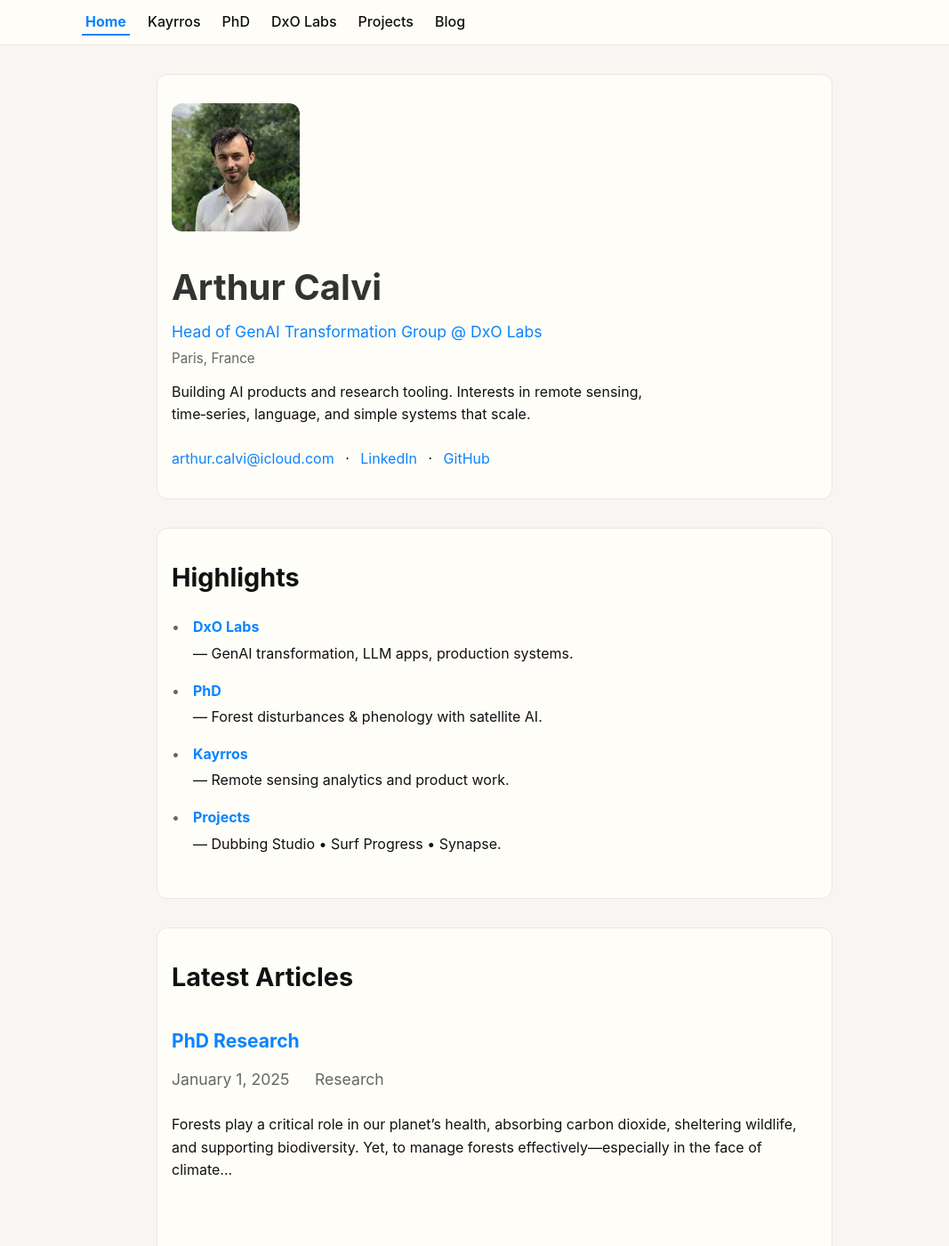
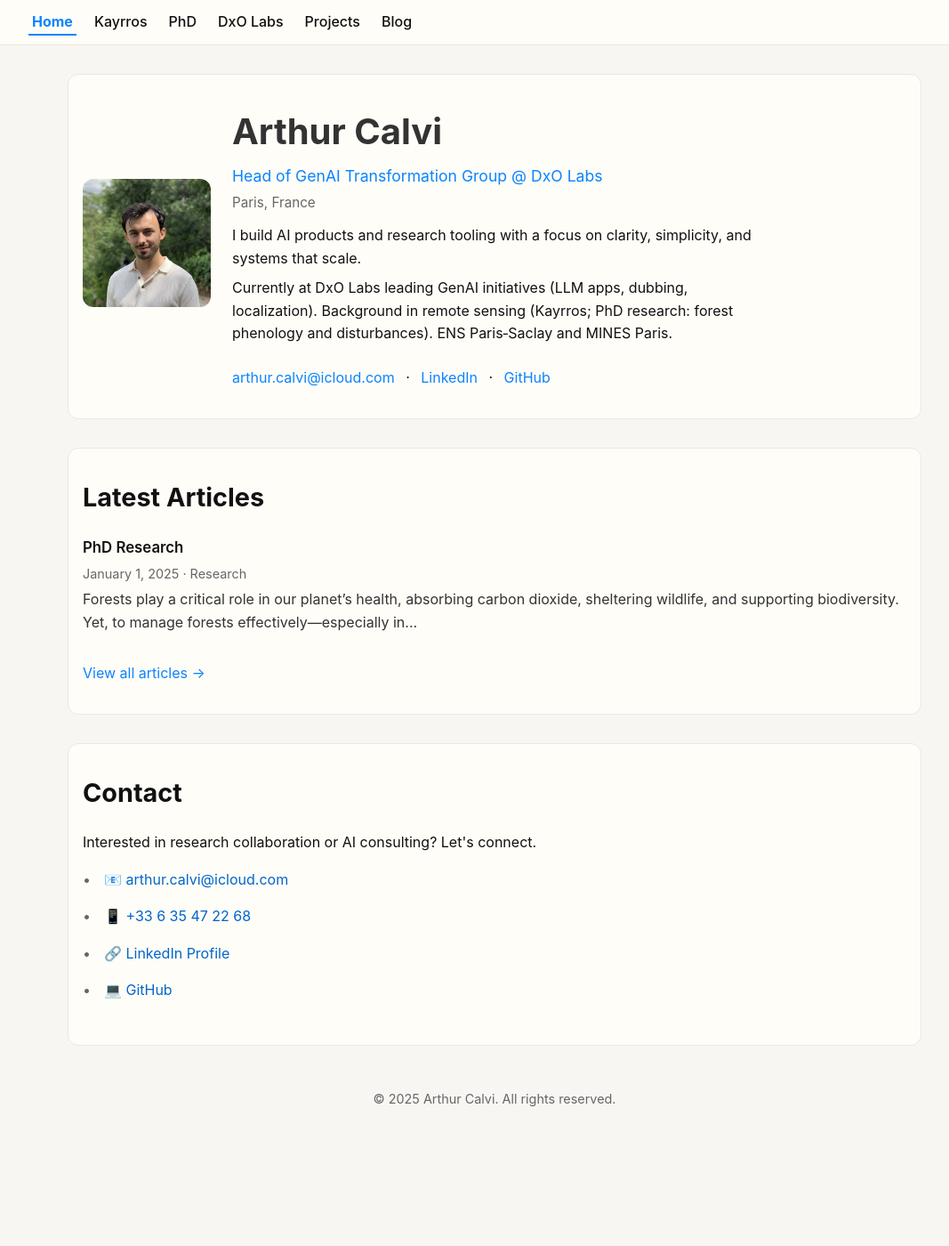
Before and after one commit to ArthurCalvi/arthurcalvi.github.io, a Jekyll site: the page built from index.html, in a window 1280 px wide and 1400 px high. Shown: the whole window at 89% size, without its empty margins (84-1151 px from the left). Built offline with Jekyll 4.4.1, drawn with Linux system fonts in a browser that asks for light colours; some of the changed text lies outside the part shown.

Commit message:
layout: widen containers; homepage trimmed to profile+about, latest, contact; section pages get warm intro and stylish latest articles list

```diff
--- a/assets/css/main.css
+++ b/assets/css/main.css
@@ -64,7 +64,7 @@
   gap: 1rem;
   justify-content: flex-start;
   flex-wrap: wrap;
-  max-width: 960px;
+  max-width: 1080px;
   margin: 0 auto;
   padding: .75rem 1rem;
 }
@@ -188,7 +188,7 @@
   align-items: center;
   justify-content: flex-start;
   padding: 2rem 1rem;
-  max-width: 760px;
+  max-width: 960px;
   margin: 0 auto 2rem auto;
   gap: 1.5rem;
 }
@@ -276,7 +276,7 @@
 .content-section {
   background: var(--surface);
   padding: 2rem 1rem;
-  max-width: 760px;
+  max-width: 960px;
   margin: 0 auto 2rem auto;
   border: 1px solid var(--border);
   border-radius: 12px;
@@ -289,6 +289,30 @@
 /* Links inside content */
 .content-section a { color: var(--accent); }
 .content-section a:hover { text-decoration: underline; }
+
+/* Section intro */
+.section-intro {
+  background: var(--surface-2);
+  border: 1px solid var(--border);
+  border-radius: 12px;
+  padding: 1rem 1rem;
+  margin: 1rem 0 1.5rem 0;
+}
+.section-intro p { margin: 0.5rem 0 0 0; color: #333; line-height: 1.7; }
+
+/* Article list (for section pages and home latest) */
+.article-list { margin-top: 1rem; }
+.article-item {
+  display: block;
+  padding: 1rem 0;
+  border-top: 1px solid var(--border);
+}
+.article-item:first-child { border-top: 0; padding-top: 0; }
+.article-item .title { font-weight: 600; font-size: 1.05rem; }
+.article-item .title a { color: inherit; text-decoration: none; }
+.article-item .title a:hover { color: var(--accent); text-decoration: underline; }
+.article-item .meta { color: var(--muted); font-size: 0.9rem; margin-top: 0.25rem; }
+.article-item .excerpt { margin-top: 0.35rem; color: #333; }
 
 .content-section p + p {
     margin-top: 1rem;
@@ -412,7 +436,7 @@
   font-size: 1.1rem;
 }
 
-.research-article .article-content { max-width: 70ch; margin: 0 auto; }
+.research-article .article-content { max-width: 75ch; margin: 0 auto; }
 .article-content > p:first-of-type { font-size: 1.125rem; line-height: 1.85; color: #222; }
 .article-content h2 { font-size: clamp(1.4rem, 1.2rem + 1vw, 1.9rem); margin: 2rem 0 1rem; color: #222; }
 .article-content blockquote { margin: 1.5rem auto; padding: 0.75rem 1rem; border-left: 3px solid var(--border); color: #333; background: var(--surface-2); border-radius: 8px; }
--- a/index.html
+++ b/index.html
@@ -12,7 +12,8 @@
       <h1 style="margin:0 0 .25rem 0;">Arthur Calvi</h1>
       <p class="role" style="margin:0 0 .25rem 0;">Head of GenAI Transformation Group @ DxO Labs</p>
       <p class="location" style="margin:0 0 .75rem 0;">Paris, France</p>
-      <p style="margin:0 0 1rem 0;">Building AI products and research tooling. Interests in remote sensing, time‑series, language, and simple systems that scale.</p>
+      <p style="margin:0 0 .5rem 0;">I build AI products and research tooling with a focus on clarity, simplicity, and systems that scale.</p>
+      <p style="margin:0 0 1rem 0;">Currently at DxO Labs leading GenAI initiatives (LLM apps, dubbing, localization). Background in remote sensing (Kayrros; PhD research: forest phenology and disturbances). ENS Paris‑Saclay and MINES Paris.</p>
       <div class="social-links">
         <a href="mailto:arthur.calvi@icloud.com">arthur.calvi@icloud.com</a> ·
         <a href="http://www.linkedin.com/in/arthur-calvi" target="_blank" rel="noopener">LinkedIn</a> ·
@@ -21,39 +22,25 @@
     </div>
   </header>
 
-  <!-- Highlights -->
-  <section id="highlights" class="content-section">
-    <h2>Highlights</h2>
-    <ul>
-      <li><strong><a href="{{ '/dxo/' | relative_url }}">DxO Labs</a></strong> — GenAI transformation, LLM apps, production systems.</li>
-      <li><strong><a href="{{ '/phd/' | relative_url }}">PhD</a></strong> — Forest disturbances & phenology with satellite AI.</li>
-      <li><strong><a href="{{ '/kayrros/' | relative_url }}">Kayrros</a></strong> — Remote sensing analytics and product work.</li>
-      <li><strong><a href="{{ '/projects/' | relative_url }}">Projects</a></strong> — Dubbing Studio • Surf Progress • Synapse.</li>
-    </ul>
-  </section>
+
 
   <!-- Latest Articles -->
   <section id="latest" class="content-section">
     <h2>Latest Articles</h2>
-    <div class="blog-articles">
+    <div class="article-list">
       {% assign posts = site.articles | sort: 'date' | reverse %}
-      {% for post in posts limit:3 %}
-      <div class="article-preview">
-        <h3><a href="{{ post.url | relative_url }}">{{ post.title }}</a></h3>
-        <div class="article-meta">
-          {% if post.date %}<span class="date">{{ post.date | date: '%B %-d, %Y' }}</span>{% endif %}
-          {% if post.category %}<span class="category">{{ post.category }}</span>{% endif %}
+      {% for post in posts limit:4 %}
+        <div class="article-item">
+          <div class="title"><a href="{{ post.url | relative_url }}">{{ post.title }}</a></div>
+          <div class="meta">
+            {% if post.date %}{{ post.date | date: '%B %-d, %Y' }}{% endif %}
+            {% if post.category %} · {{ post.category }}{% endif %}
+          </div>
+          <div class="excerpt">{{ post.excerpt | strip_html | truncate: 180 }}</div>
         </div>
-        <p>{{ post.excerpt | strip_html | truncate: 200 }}</p>
-      </div>
       {% endfor %}
     </div>
-  </section>
-
-  <!-- About / Background (brief) -->
-  <section id="about" class="content-section">
-    <h2>About</h2>
-    <p>I lead GenAI initiatives at DxO Labs and pursue research in remote sensing. Previously at Kayrros. Educated at ENS Paris‑Saclay and MINES Paris. I care about clarity, simplicity, and tools that help people do their best work.</p>
+    <p style="margin-top: 1rem;"><a href="{{ '/blog.html' | relative_url }}">View all articles →</a></p>
   </section>
 
   <!-- Contact -->
```
Also changed, not shown: dxo/index.md (+11 -15 lines), kayrros/index.md (+11 -15 lines), phd/index.md (+11 -15 lines).
